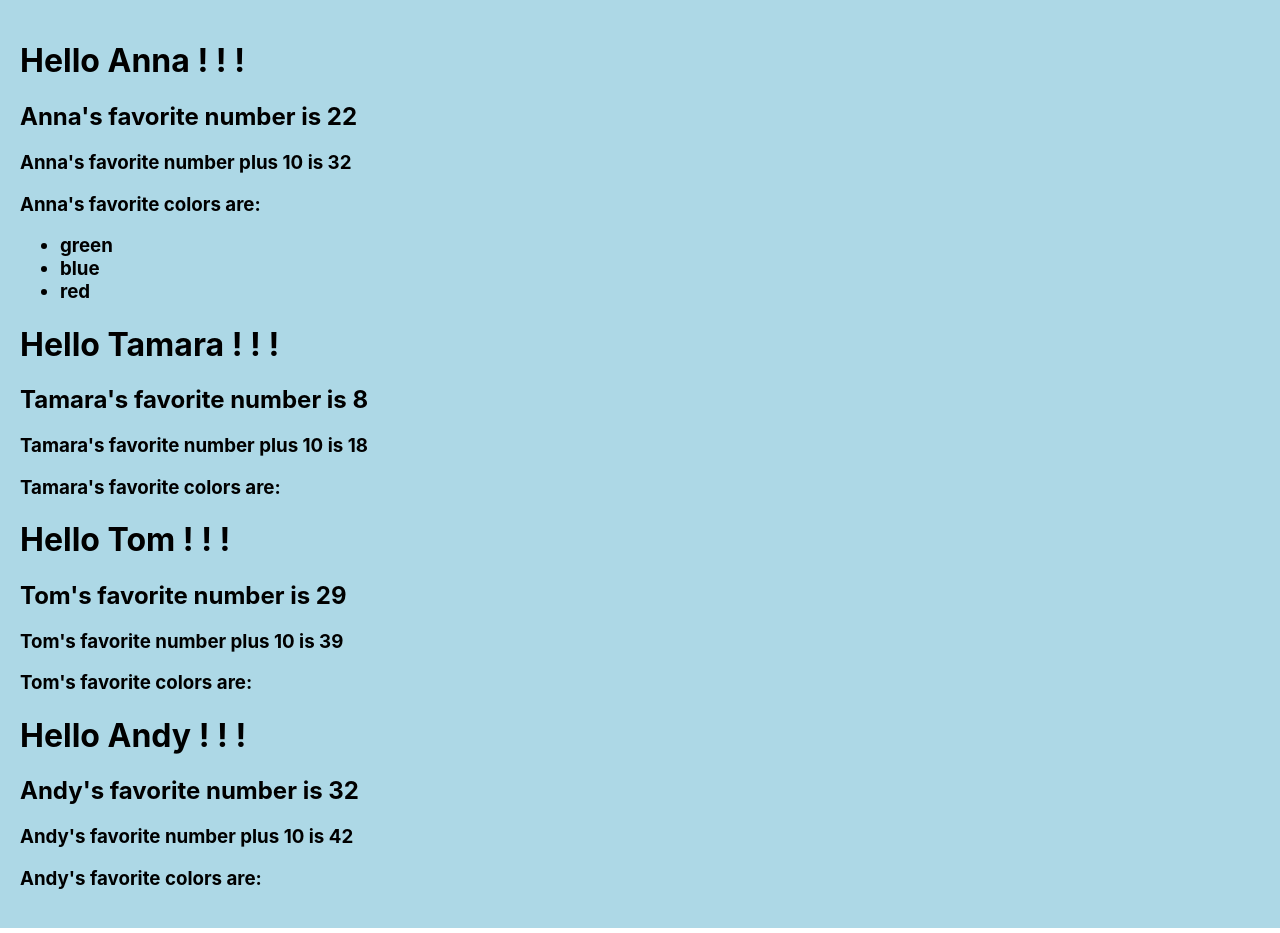
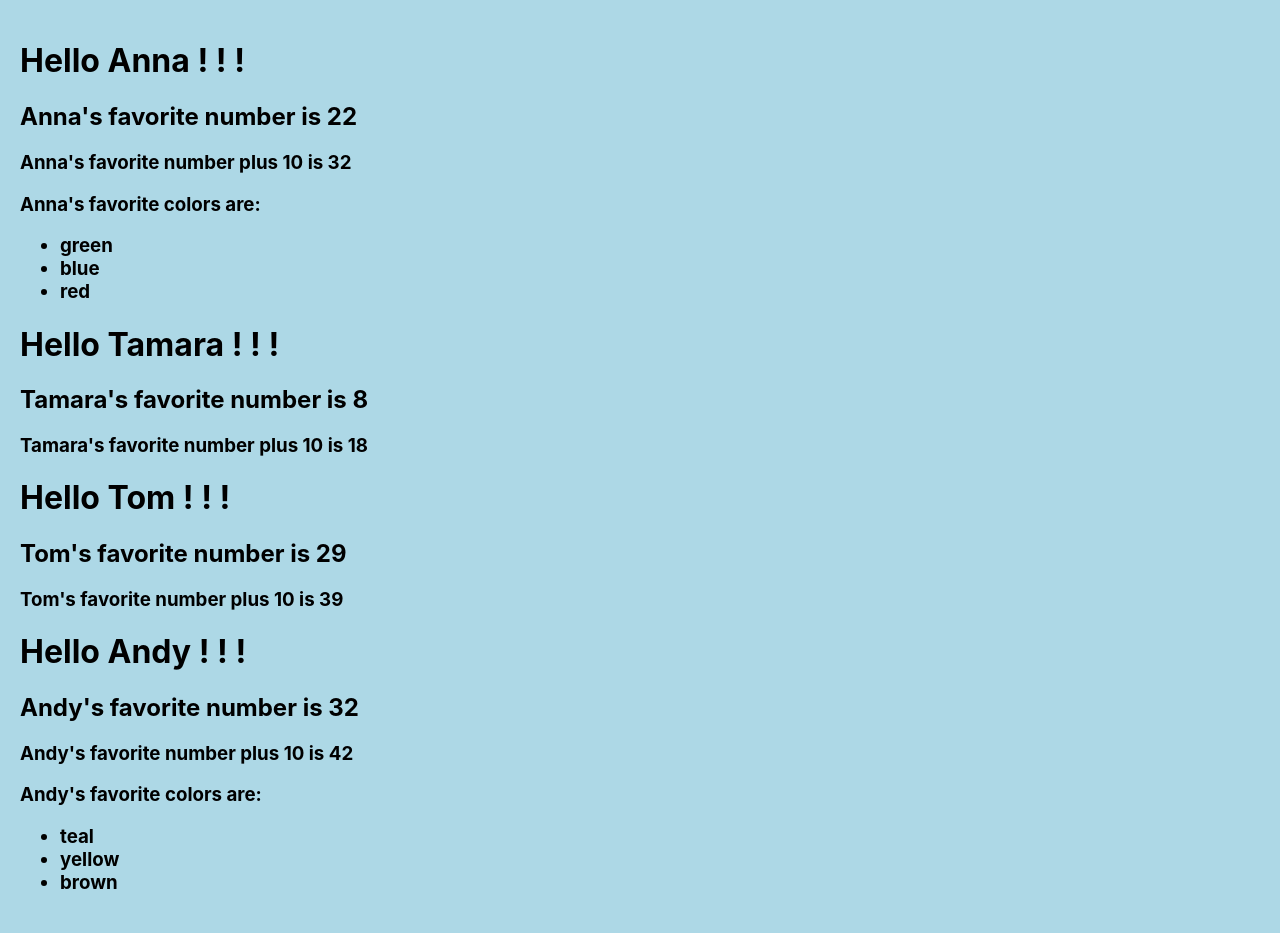
Before and after one commit to annamccreery/react-practice-lab4, a React (Create React App) app: page / in a window 1280 px wide. Built offline with nearby package versions, Linux system fonts and the light colour scheme.

Commit message:
inline if operator added for color
now color verbiage will only appear if colors are listed

```diff
--- a/src/App.js
+++ b/src/App.js
@@ -14,7 +14,7 @@ const App = () => {
       <Greeting name="Anna" favoriteNumber={22} favoriteColors={["green", "blue", "red"]} />
       <Greeting name="Tamara" favoriteNumber={8} />
       <Greeting name="Tom" favoriteNumber={29} />
-      <Greeting name="Andy" favoriteNumber={32} />
+      <Greeting name="Andy" favoriteNumber={32} favoriteColors={["teal", "yellow", "brown"]} />
     </div>
   );
 }
--- a/src/Greeting.js
+++ b/src/Greeting.js
@@ -6,11 +6,16 @@ export const Greeting = ({name, favoriteNumber, favoriteColors}) => {
             <h1>Hello {name} ! ! !</h1>
             <h2>{name}'s favorite number is {favoriteNumber}</h2>
             <h3>{name}'s favorite number plus 10 is {favoriteNumber + 10}</h3>
-            <h3>{name}'s favorite colors are:
-                <ul>
-                    {favoriteColors && favoriteColors.map(color => <li key={color}>{color}</li>)}
-                </ul>
-            </h3>
+            <div>
+                {favoriteColors && <h3>{name}'s favorite colors are:
+                    <ul>
+                        {favoriteColors && favoriteColors.map(color => <li key={color}>{color}</li>)}
+                    </ul>
+                    </h3>}
+            </div>
+
+
+
         </>
     );
 };
```
